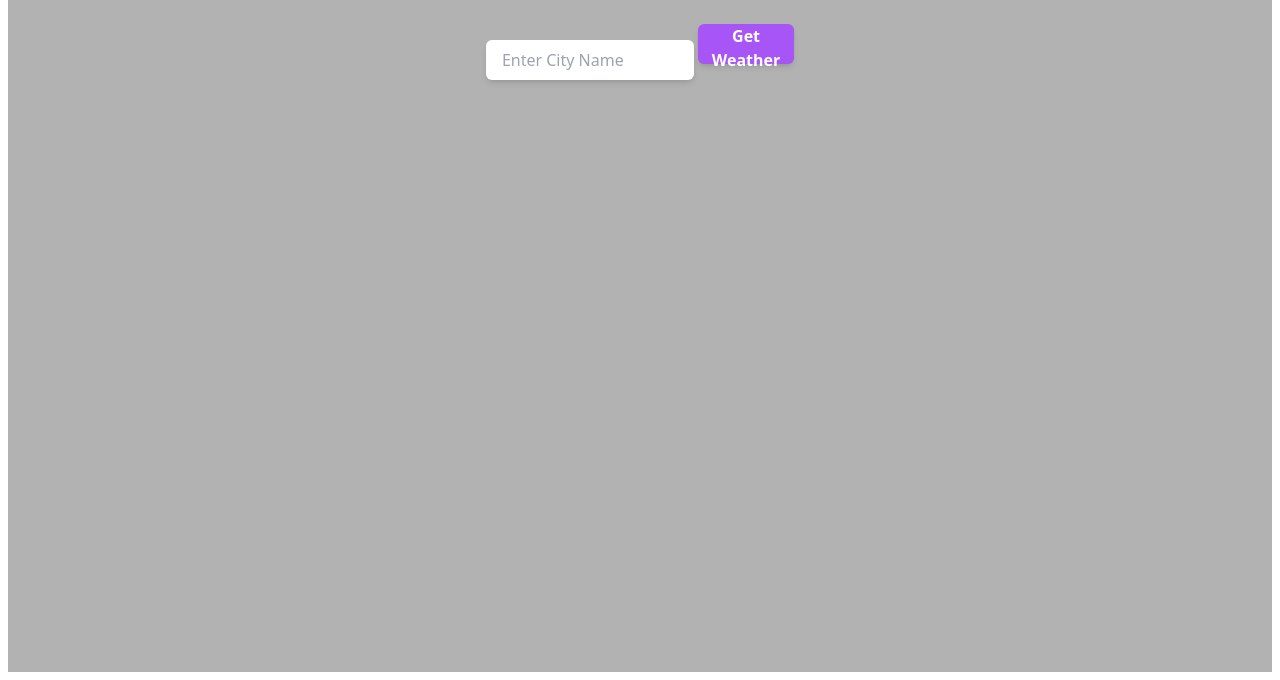
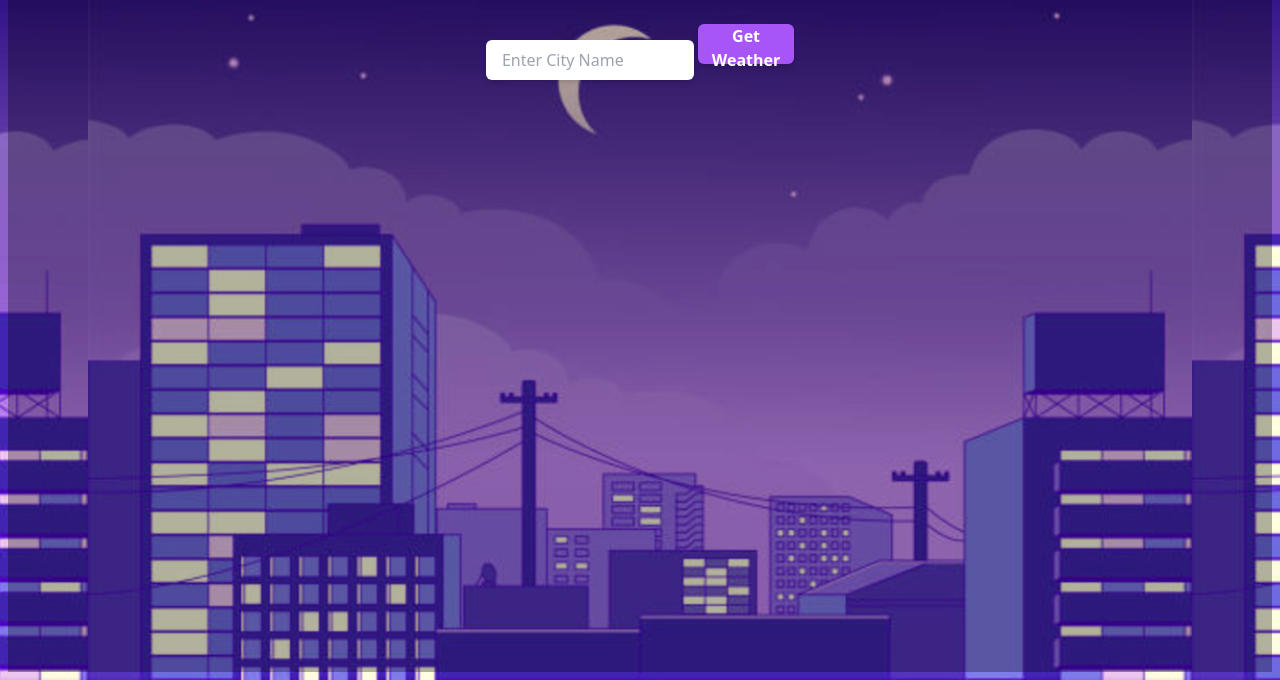
Before and after one commit to Sambodhi-Roy/gentle-forecast, a website: page src/index.html in a window 1280 px wide. Shown: the part 120-800 px from the top of the page. Drawn offline with Linux system fonts and the light colour scheme; the site is published under a folder, as on GitHub Pages, so addresses that start at the root find nothing.

Commit message:
Initial Commit

```diff
--- a/src/index.html
+++ b/src/index.html
@@ -10,7 +10,7 @@
 
 <body class="font-sans">
     <div
-        class="relative min-h-screen bg-[url('/assets/bg-photo.jpg')] bg-cover sm:bg-contain bg-center flex justify-start pt-12 items-center flex-col">
+        class="relative min-h-screen bg-[url('./assets/bg-photo.jpg')] bg-cover sm:bg-contain bg-center flex justify-start pt-12 items-center flex-col">
 
         <div class="absolute inset-2 bg-black opacity-30 z-0"></div>
 
```
Also changed, not shown: src/assets/bg-photo.jpg (renamed from assets/bg-photo.jpg), src/output.css.
